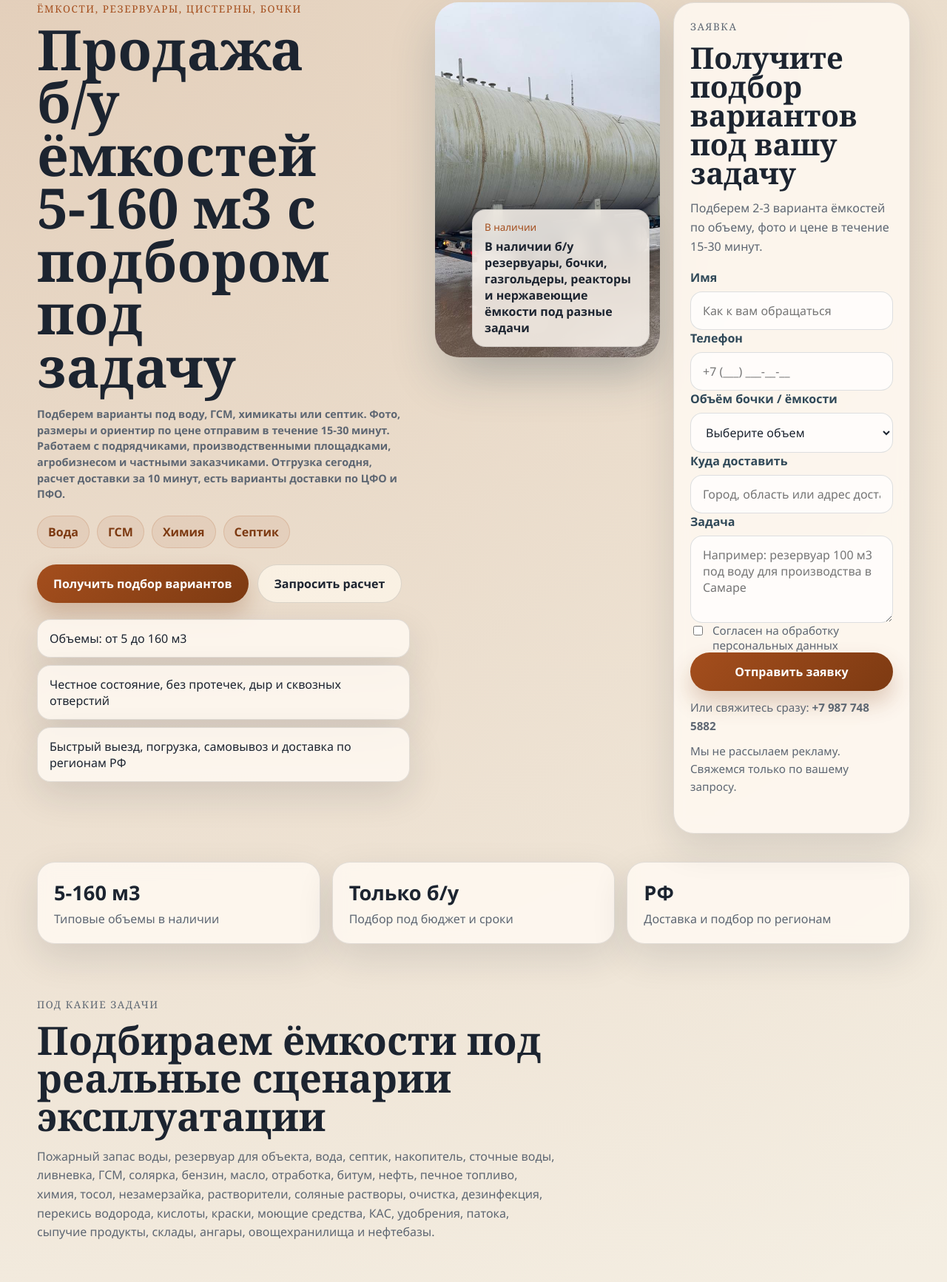
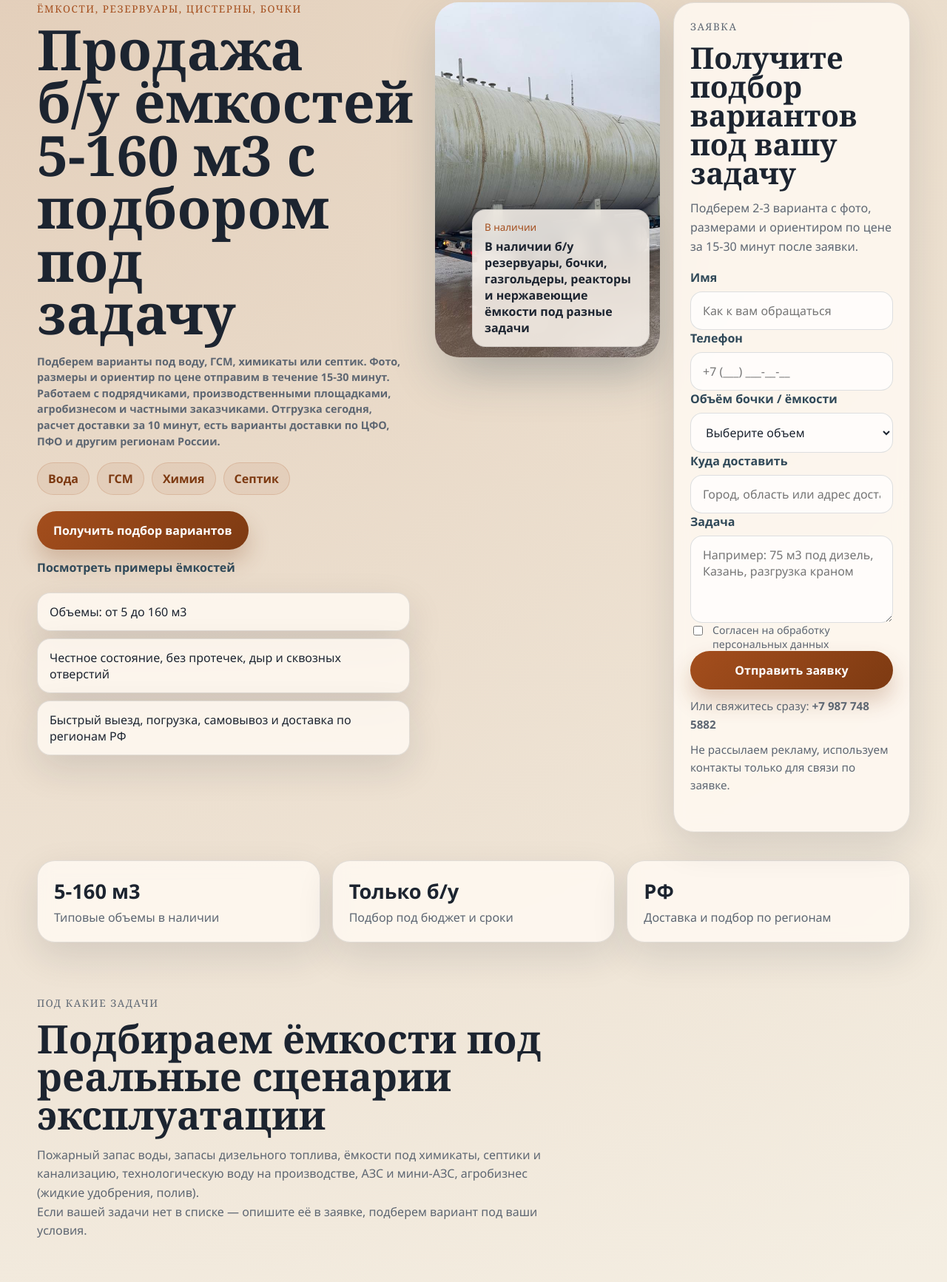
Before and after one commit to inquiring/Emkost-RF, a website: page index.html in a window 1280 px wide. Shown: the part 67-1800 px from the top of the page at 74% size. Drawn offline with Linux system fonts and the light colour scheme.

Commit message:
fix: refine hero copy layout

```diff
--- a/assets/css/styles.css
+++ b/assets/css/styles.css
@@ -141,6 +141,10 @@ h1 {
   max-width: 10ch;
 }
 
+.nowrap {
+  white-space: nowrap;
+}
+
 .hero-heading-compact {
   max-width: 46rem;
   font-size: clamp(0.82rem, 2vw, 0.95rem);
@@ -189,6 +193,14 @@ h3 {
   flex-direction: column;
   gap: 12px;
   margin-top: 22px;
+}
+
+.hero-link {
+  display: inline-flex;
+  align-items: center;
+  min-height: 24px;
+  color: var(--steel);
+  font-weight: 700;
 }
 
 .hero-usecases {
@@ -362,7 +374,8 @@ h3 {
   align-items: start;
   gap: 10px;
   color: var(--muted);
-  font-size: 0.95rem;
+  font-size: 0.88rem;
+  line-height: 1.35;
 }
 
 .checkbox-field input {
--- a/index.html
+++ b/index.html
@@ -27,14 +27,17 @@
         <div class="hero-grid">
           <div class="hero-copy" data-reveal>
             <p class="eyebrow">Ёмкости, резервуары, цистерны, бочки</p>
-            <h1>Продажа б/у ёмкостей 5-160 м3 с подбором под задачу</h1>
+            <h1>
+              Продажа <span class="nowrap">б/у ёмкостей</span> <span class="nowrap">5-160 м3</span>
+              с подбором под задачу
+            </h1>
             <p class="hero-text">
               Подберем варианты под воду, ГСМ, химикаты или септик. Фото, размеры и ориентир по
               цене отправим в течение 15-30 минут.
               <br />
               Работаем с подрядчиками, производственными площадками, агробизнесом и частными
               заказчиками. Отгрузка сегодня, расчет доставки за 10 минут, есть варианты доставки
-              по ЦФО и ПФО.
+              по ЦФО, ПФО и другим регионам России.
             </p>
 
             <div class="hero-usecases" data-reveal>
@@ -46,7 +49,7 @@
 
             <div class="hero-actions">
               <a class="button button-primary" href="#lead-form">Получить подбор вариантов</a>
-              <a class="button button-secondary" href="#request-form">Запросить расчет</a>
+              <a class="hero-link" href="#gallery">Посмотреть примеры ёмкостей</a>
             </div>
 
             <ul class="hero-points">
@@ -80,7 +83,7 @@
                 <p class="eyebrow">Заявка</p>
                 <h2>Получите подбор вариантов под вашу задачу</h2>
                 <p>
-                  Подберем 2-3 варианта ёмкостей по объему, фото и цене в течение 15-30 минут.
+                  Подберем 2-3 варианта с фото, размерами и ориентиром по цене за 15-30 минут после заявки.
                 </p>
               </div>
 
@@ -137,7 +140,7 @@
                 <textarea
                   name="task"
                   rows="4"
-                  placeholder="Например: резервуар 100 м3 под воду для производства в Самаре"
+                  placeholder="Например: 75 м3 под дизель, Казань, разгрузка краном"
                 ></textarea>
               </label>
 
@@ -152,7 +155,7 @@
               <p class="form-note">
                 Или свяжитесь сразу: <a href="tel:+79877485882">+7 987 748 5882</a>
               </p>
-              <p class="form-note">Мы не рассылаем рекламу. Свяжемся только по вашему запросу.</p>
+              <p class="form-note">Не рассылаем рекламу, используем контакты только для связи по заявке.</p>
               <p class="form-status" aria-live="polite"></p>
             </form>
           </div>
@@ -180,11 +183,11 @@
             <p class="eyebrow">Под какие задачи</p>
             <h2>Подбираем ёмкости под реальные сценарии эксплуатации</h2>
             <p>
-              Пожарный запас воды, резервуар для объекта, вода, септик, накопитель, сточные воды,
-              ливневка, ГСМ, солярка, бензин, масло, отработка, битум, нефть, печное топливо,
-              химия, тосол, незамерзайка, растворители, соляные растворы, очистка, дезинфекция,
-              перекись водорода, кислоты, краски, моющие средства, КАС, удобрения, патока,
-              сыпучие продукты, склады, ангары, овощехранилища и нефтебазы.
+              Пожарный запас воды, запасы дизельного топлива, ёмкости под химикаты, септики и
+              канализацию, технологическую воду на производстве, АЗС и мини-АЗС, агробизнес
+              (жидкие удобрения, полив).
+              <br />
+              Если вашей задачи нет в списке — опишите её в заявке, подберем вариант под ваши условия.
             </p>
           </div>
         </section>
@@ -298,7 +301,7 @@
           </div>
         </section>
 
-        <section class="gallery section">
+        <section class="gallery section" id="gallery">
           <div class="section-heading" data-reveal>
             <p class="eyebrow">Фото в наличии</p>
             <h2>Реальные ёмкости с площадки и отгрузки</h2>
@@ -306,16 +309,16 @@
 
           <div class="gallery-strip">
             <figure class="gallery-item gallery-item-wide" data-reveal>
-              <img src="assets/images/gallery/photo_1_2026-03-11_13-05-40.jpg" alt="Ёмкость на трале" />
+              <img src="assets/images/gallery/photo_1_2026-03-11_13-05-40.jpg" alt="Ёмкость на трале, 75 м3 под дизель, отгрузка в Казань" />
             </figure>
             <figure class="gallery-item" data-reveal>
-              <img src="assets/images/gallery/photo_8_2026-03-11_13-05-40.jpg" alt="Вертикальная ёмкость на площадке" />
+              <img src="assets/images/gallery/photo_8_2026-03-11_13-05-40.jpg" alt="Ёмкость на площадке, 50 м3 под воду, подготовка к отгрузке" />
             </figure>
             <figure class="gallery-item" data-reveal>
               <img src="assets/images/gallery/photo_14_2026-03-11_13-05-40.jpg" alt="Промышленный реактор" />
             </figure>
             <figure class="gallery-item" data-reveal>
-              <img src="assets/images/gallery/photo_9_2026-03-11_13-05-40.jpg" alt="Ёмкости на складе" />
+              <img src="assets/images/gallery/photo_9_2026-03-11_13-05-40.jpg" alt="Резервуар в составе партии, 100 м3, выкуп с промышленной площадки" />
             </figure>
             <figure class="gallery-item gallery-item-wide" data-reveal>
               <img src="assets/images/gallery/photo_4_2026-03-11_13-05-40.jpg" alt="Доставка крупной ёмкости" />
@@ -357,7 +360,7 @@
           <div class="section-heading" data-reveal>
             <p class="eyebrow">География</p>
             <h2>Работаем по Москве, Санкт-Петербургу и регионам</h2>
-            <p>Работаем по всей России. Подберем ёмкость и организуем доставку в любой регион.</p>
+            <p>Отгружаем ёмкости с площадки и работаем по всей России, без привязки к региону.</p>
           </div>
           <div class="chips chips-muted" data-reveal>
             <span>Москва</span>
@@ -408,10 +411,11 @@
               </p>
             </article>
             <article class="review-card" data-reveal>
-              <h3>Производственная площадка, Казань</h3>
+              <h3>Казань, агропредприятие</h3>
               <p>
-                «Нужен был вариант 100 м3 под производственные задачи. Получили несколько
-                предложений, выбрали подходящий по состоянию и быстро забрали со склада».
+                «Клиент искал ёмкость 75 м3 под дизель для заправки сельхозтехники. Подобрали
+                резервуар с площадки, отправили фото и замеры в день обращения. Доставку
+                организовали за 3 дня, клиент сэкономил около 40% по сравнению с новой ёмкостью».
               </p>
             </article>
           </div>
@@ -423,7 +427,7 @@
               <p class="eyebrow">Запросить расчет</p>
               <h2>Оставьте задачу, и мы предложим подходящие ёмкости</h2>
               <p>
-                Подберем 2-3 варианта ёмкостей по объёму, фото и цене в течение 15-30 минут.
+                Подберем 2-3 варианта с фото, размерами и ориентиром по цене за 15-30 минут после заявки.
               </p>
             </div>
 
@@ -486,7 +490,7 @@
                 <textarea
                   name="task"
                   rows="4"
-                  placeholder="Например: нужна ёмкость 160 м3 под пожарный запас в Нижнем Новгороде"
+                  placeholder="Например: 75 м3 под дизель, Казань, разгрузка краном"
                 ></textarea>
               </label>
 
@@ -498,7 +502,7 @@
               <button class="button button-primary button-block field-full" type="submit">
                 Запросить расчет
               </button>
-              <p class="form-note field-full">Мы не рассылаем рекламу. Свяжемся только по вашему запросу.</p>
+              <p class="form-note field-full">Не рассылаем рекламу, используем контакты только для связи по заявке.</p>
               <p class="form-status field-full" aria-live="polite"></p>
             </form>
           </div>
```
